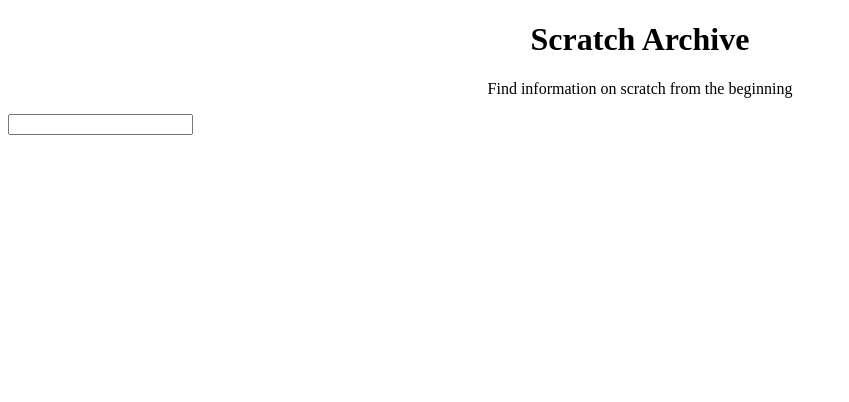
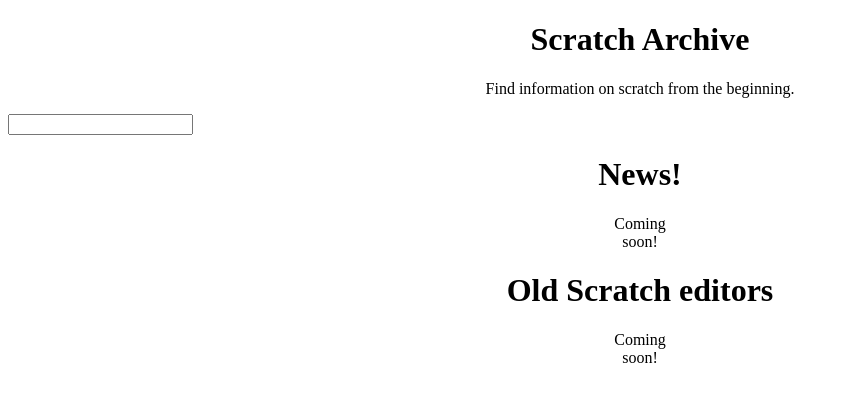
Before and after one commit to jemunm378/ScratchArchive, a plain HTML site: page index.html in a window 1280 px wide. Shown: the whole page, without its empty margins (0-849 px from the left). Drawn offline with Linux system fonts and the light colour scheme.

Commit message:
Update index.html

```diff
--- a/index.html
+++ b/index.html
@@ -10,7 +10,11 @@ p {text-align: center;}
 </head>
 <body>
 <h1>Scratch Archive</h1>
-<p>Find information on scratch from the beginning</p>
+<p>Find information on scratch from the beginning.</p>
 <input>
+<h1>News!</h1>
+<p>Coming<br>soon!</p>
+<h1>Old Scratch editors</h1>
+<p>Coming<br>soon!</p>
 </body>
 </html>
```
